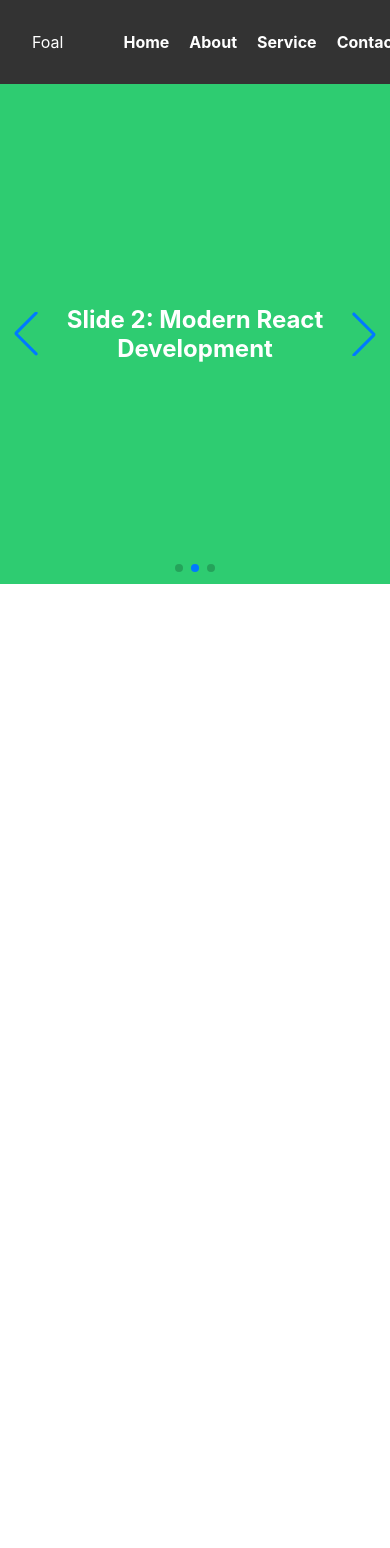
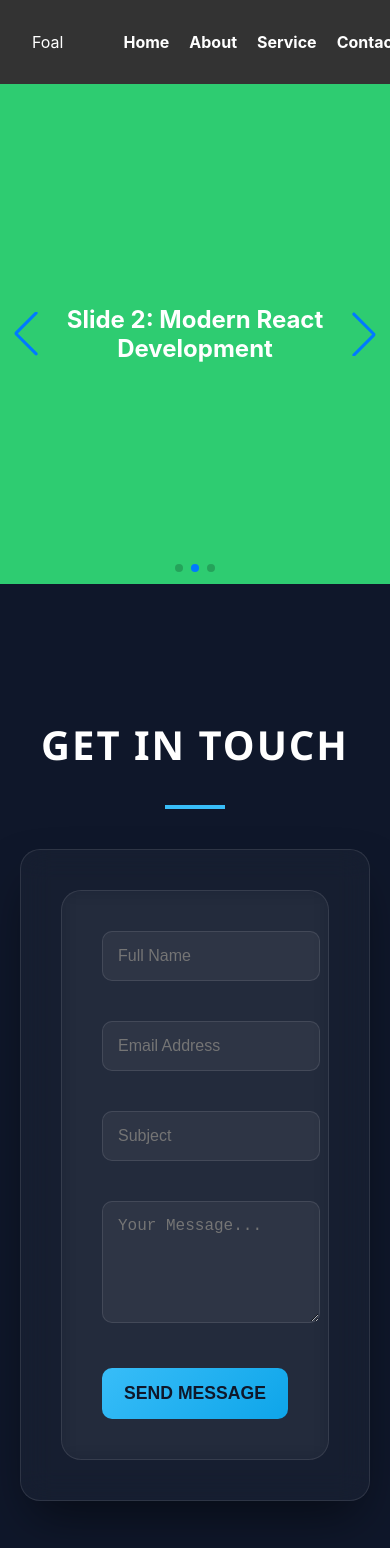
Before and after one commit to hasanrazib/react-landing-page, a React (Create React App) app in the folder project-foal/: page / in a window 390 px wide. Shown: the top 1548 px of the page. Before the commit the page ends 844 px from the top, so only its background shows below. Built offline with nearby package versions, Linux system fonts and the light colour scheme.

Commit message:
contact section done

```diff
--- a/project-foal/src/App.js
+++ b/project-foal/src/App.js
@@ -1,6 +1,7 @@
 import React from "react";
 import Navbar from "./Components/Navbar";
 import Slider from "./Components/Slider";
+import Contact from "./Components/Contact";
 import './App.css';
 
 function App(){
@@ -8,6 +9,7 @@ function App(){
     <div className="App">
       <Navbar/>
       <Slider/>
+      <Contact/>
     </div>
   );
 
--- /dev/null
+++ b/project-foal/src/Components/Contact.css
@@ -0,0 +1,206 @@
+.contact-section {
+  padding: 100px 0;
+  background: #0f172a; /* Deep Dark Background */
+  color: #fff;
+  font-family: 'Segoe UI', Tahoma, Geneva, Verdana, sans-serif;
+}
+
+.contact-container {
+  max-width: 1200px;
+  margin: 0 auto;
+  padding: 0 20px;
+}
+
+.contact-header {
+  text-align: center;
+  margin-bottom: 60px;
+}
+
+.contact-header h2 {
+  font-size: 2.8rem;
+  letter-spacing: 2px;
+  text-transform: uppercase;
+}
+
+.underline {
+  width: 80px;
+  height: 4px;
+  background: #38bdf8; /* Sky Blue accent */
+  margin: 10px auto;
+}
+
+.contact-content {
+  display: grid;
+  grid-template-columns: 1fr 2fr;
+  gap: 40px;
+}
+
+/* Info Cards */
+.info-card {
+  display: flex;
+  flex-direction: column;
+  gap: 20px;
+}
+
+.info-box {
+  background: rgba(255, 255, 255, 0.05);
+  padding: 20px;
+  border-radius: 12px;
+  display: flex;
+  align-items: center;
+  gap: 15px;
+  border: 1px solid rgba(255, 255, 255, 0.1);
+  transition: 0.3s;
+}
+
+.info-box:hover {
+  background: rgba(56, 189, 248, 0.1);
+  transform: translateX(10px);
+}
+
+.info-box .icon {
+  font-size: 1.5rem;
+}
+
+/* Glassmorphism Form */
+.glass-form {
+  background: rgba(255, 255, 255, 0.03);
+  backdrop-filter: blur(10px);
+  padding: 40px;
+  border-radius: 20px;
+  border: 1px solid rgba(255, 255, 255, 0.1);
+}
+
+.input-row {
+  display: grid;
+  grid-template-columns: 1fr 1fr;
+  gap: 20px;
+  margin-bottom: 20px;
+}
+
+input, textarea {
+  width: 100%;
+  padding: 15px;
+  background: rgba(255, 255, 255, 0.05);
+  border: 1px solid rgba(255, 255, 255, 0.1);
+  border-radius: 8px;
+  color: #fff;
+  outline: none;
+  margin-bottom: 20px;
+}
+
+input:focus, textarea:focus {
+  border-color: #38bdf8;
+}
+
+/* Button with Glow effect */
+.glow-on-hover {
+  width: 100%;
+  padding: 15px;
+  background: #38bdf8;
+  color: #0f172a;
+  font-weight: bold;
+  border: none;
+  border-radius: 8px;
+  cursor: pointer;
+  transition: 0.5s;
+  text-transform: uppercase;
+}
+
+.glow-on-hover:hover {
+  box-shadow: 0 0 20px rgba(56, 189, 248, 0.6);
+  transform: translateY(-3px);
+}
+
+/* Responsive */
+@media (max-width: 900px) {
+  .contact-content {
+    grid-template-columns: 1fr;
+  }
+  .input-row {
+    grid-template-columns: 1fr;
+  }.contact-section {
+  padding: 100px 0;
+  background: #0f172a; /* Dark theme */
+  display: flex;
+  justify-content: center;
+  align-items: center;
+  min-height: 80vh;
+}
+
+.contact-container {
+  width: 100%;
+  max-width: 600px; /* Form-er width control korar jonno */
+  padding: 0 20px;
+}
+
+.contact-header {
+  text-align: center;
+  margin-bottom: 40px;
+}
+
+.contact-header h2 {
+  font-size: 2.5rem;
+  color: #fff;
+  text-transform: uppercase;
+  letter-spacing: 2px;
+}
+
+.underline {
+  width: 60px;
+  height: 4px;
+  background: #38bdf8;
+  margin: 10px auto;
+}
+
+/* Glassmorphism Form */
+.form-wrapper {
+  background: rgba(255, 255, 255, 0.03);
+  backdrop-filter: blur(15px);
+  padding: 40px;
+  border-radius: 20px;
+  border: 1px solid rgba(255, 255, 255, 0.1);
+  box-shadow: 0 25px 50px -12px rgba(0, 0, 0, 0.5);
+}
+
+.input-group {
+  margin-bottom: 20px;
+}
+
+input, textarea {
+  width: 100%;
+  padding: 15px;
+  background: rgba(255, 255, 255, 0.05);
+  border: 1px solid rgba(255, 255, 255, 0.1);
+  border-radius: 10px;
+  color: #fff;
+  font-size: 1rem;
+  outline: none;
+  transition: 0.3s ease;
+}
+
+input:focus, textarea:focus {
+  border-color: #38bdf8;
+  background: rgba(255, 255, 255, 0.08);
+}
+
+/* Glow Button */
+.glow-btn {
+  width: 100%;
+  padding: 15px;
+  background: linear-gradient(135deg, #38bdf8 0%, #0ea5e9 100%);
+  color: #0f172a;
+  font-weight: 700;
+  font-size: 1.1rem;
+  border: none;
+  border-radius: 10px;
+  cursor: pointer;
+  transition: all 0.4s ease;
+  text-transform: uppercase;
+}
+
+.glow-btn:hover {
+  transform: translateY(-3px);
+  box-shadow: 0 10px 20px rgba(56, 189, 248, 0.4);
+}
+}
--- /dev/null
+++ b/project-foal/src/Components/Contact.js
@@ -0,0 +1,35 @@
+import React from 'react';
+import './Contact.css';
+
+const Contact = () => {
+  return (
+    <section id="contact" className="contact-section">
+      <div className="contact-container">
+        <div className="contact-header">
+          <h2>Get In Touch</h2>
+          <div className="underline"></div>
+        </div>
+
+        <div className="form-wrapper">
+          <form className="glass-form">
+            <div className="input-group">
+              <input type="text" placeholder="Full Name" required />
+            </div>
+            <div className="input-group">
+              <input type="email" placeholder="Email Address" required />
+            </div>
+            <div className="input-group">
+              <input type="text" placeholder="Subject" required />
+            </div>
+            <div className="input-group">
+              <textarea placeholder="Your Message..." rows="5" required></textarea>
+            </div>
+            <button type="submit" className="glow-btn">Send Message</button>
+          </form>
+        </div>
+      </div>
+    </section>
+  );
+};
+
+export default Contact;
```
